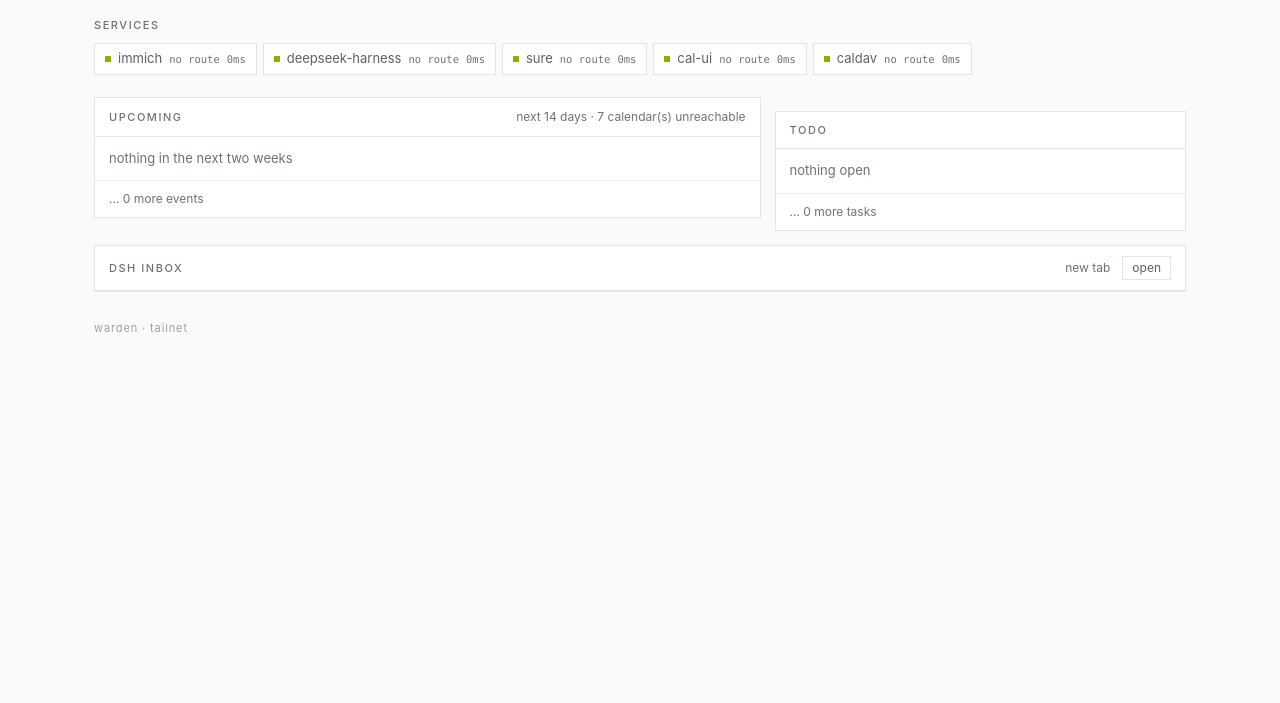
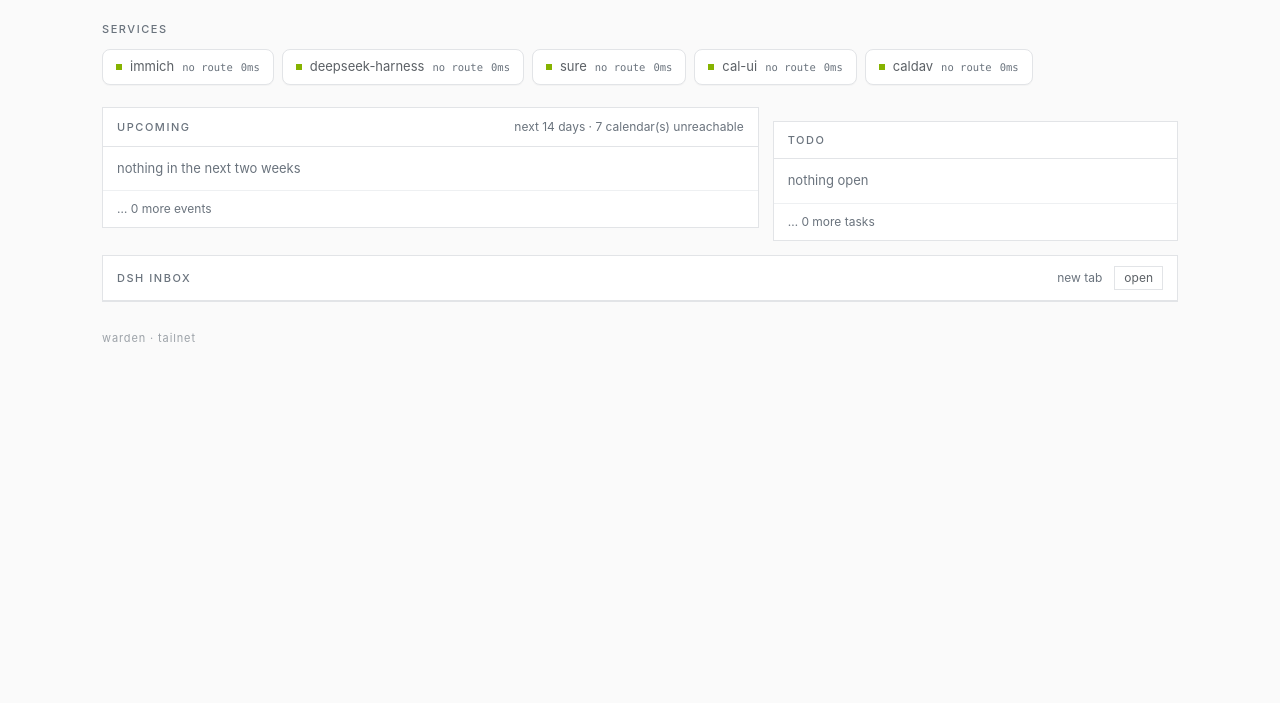
Before and after one commit to wylited/nix-config, a plain HTML site: page dash/index.html in a window 1280 px wide. Shown: the part 97-800 px from the top of the page. Drawn offline with Linux system fonts and the light colour scheme; no server answers.

Commit message:
dash: give the page its gutters back, and the tiles their card shape
22px page padding, and the service pills return to rounded cards — 'no rounded
corners' was about the panels.

```diff
--- a/dash/style.css
+++ b/dash/style.css
@@ -32,7 +32,7 @@ body {
 main {
   max-width: 1120px;
   margin: 0 auto;
-  padding: 26px 14px 40px;
+  padding: 30px 22px 44px;
 }
 
 header {
@@ -258,20 +258,22 @@ li.empty {
 .tiles {
   display: flex;
   flex-wrap: wrap;
-  gap: 6px;
-  margin-top: 10px;
+  gap: 8px;
+  margin-top: 12px;
 }
 
 .tile {
   display: inline-flex;
   align-items: baseline;
-  gap: 7px;
+  gap: 8px;
   color: var(--fg);
   text-decoration: none;
   font-size: 13px;
-  padding: 5px 10px;
+  padding: 7px 13px;
   border: 1px solid var(--border);
+  border-radius: 8px;
   background: var(--panel);
+  box-shadow: 0 1px 1px rgb(16 24 40 / 3%);
   transition: border-color 120ms ease, color 120ms ease;
 }
 
@@ -388,7 +390,7 @@ footer {
 
 @media (max-width: 520px) {
   main {
-    padding: 20px 10px 32px;
+    padding: 20px 14px 32px;
   }
   #time {
     font-size: 30px;
```
